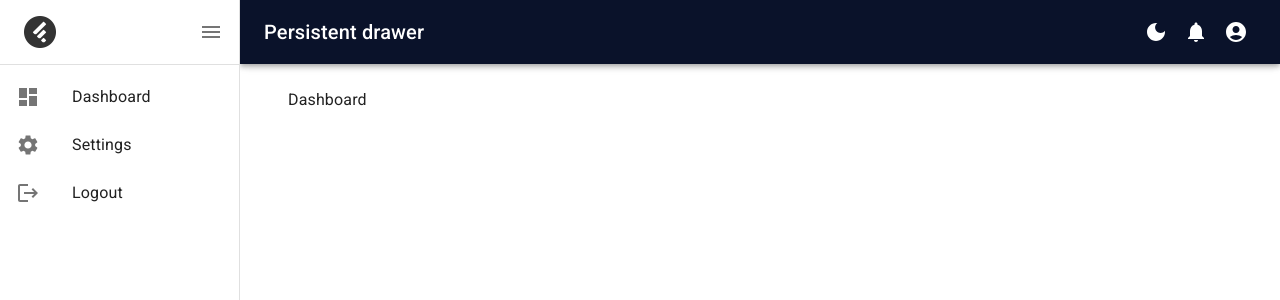
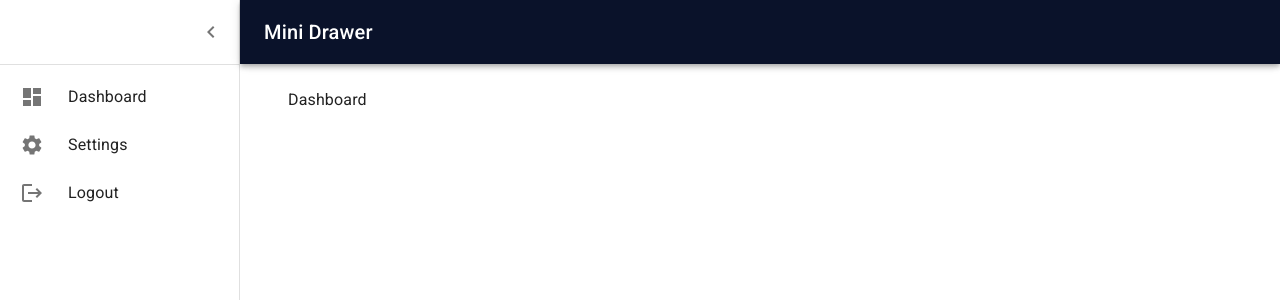
Before and after one commit to krish4693/mui-nextjs-template, a Next.js app: page /dashboard in a window 1280 px wide. Shown: the top 300 px of the page. Built offline with nearby package versions, Linux system fonts and the light colour scheme; what @mui/material-nextjs would draw is missing.

Commit message:
feat: minidrawer complete

```diff
--- a/src/components/Drawer/Drawer.tsx
+++ b/src/components/Drawer/Drawer.tsx
@@ -1,68 +1,173 @@
-"use client";
-import * as React from "react";
-import { styled } from "@mui/material/styles";
-import Box from "@mui/material/Box";
-import CssBaseline from "@mui/material/CssBaseline";
-import MuiAppBar, { AppBarProps as MuiAppBarProps } from "@mui/material/AppBar";
-import TopBar from "../Topbar/Topbar";
-import SideDrawer from "../Sidebar/Sidebar";
-import { DrawerHeader, Main } from "@/styles/customThemes";
+"use client"
+import React from 'react';
+import { styled, useTheme, Theme, CSSObject } from '@mui/material/styles';
+import Box from '@mui/material/Box';
+import MuiDrawer from '@mui/material/Drawer';
+import MuiAppBar, { AppBarProps as MuiAppBarProps } from '@mui/material/AppBar';
+import Toolbar from '@mui/material/Toolbar';
+import List from '@mui/material/List';
+import Typography from '@mui/material/Typography';
+import Divider from '@mui/material/Divider';
+import IconButton from '@mui/material/IconButton';
+import ChevronLeftIcon from '@mui/icons-material/ChevronLeft';
+import ChevronRightIcon from '@mui/icons-material/ChevronRight';
+import MenuIcon from '@mui/icons-material/Menu';
+import ListItem from '@mui/material/ListItem';
+import ListItemButton from '@mui/material/ListItemButton';
+import ListItemIcon from '@mui/material/ListItemIcon';
+import ListItemText from '@mui/material/ListItemText';
+import { Dashboard, Settings, Logout } from '@mui/icons-material';
+import { useRouter } from 'next/navigation'; // Next.js router for navigation
 
 const drawerWidth = 240;
+
+const openedMixin = (theme: Theme): CSSObject => ({
+  width: drawerWidth,
+  transition: theme.transitions.create('width', {
+    easing: theme.transitions.easing.sharp,
+    duration: theme.transitions.duration.enteringScreen,
+  }),
+  overflowX: 'hidden',
+});
+
+const closedMixin = (theme: Theme): CSSObject => ({
+  transition: theme.transitions.create('width', {
+    easing: theme.transitions.easing.sharp,
+    duration: theme.transitions.duration.leavingScreen,
+  }),
+  overflowX: 'hidden',
+  width: `calc(${theme.spacing(7)} + 1px)`,
+  [theme.breakpoints.up('sm')]: {
+    width: `calc(${theme.spacing(8)} + 1px)`,
+  },
+});
+
+const DrawerHeader = styled('div')(({ theme }) => ({
+  display: 'flex',
+  alignItems: 'center',
+  justifyContent: 'flex-end',
+  padding: theme.spacing(0, 1),
+  ...theme.mixins.toolbar,
+}));
 
 interface AppBarProps extends MuiAppBarProps {
   open?: boolean;
 }
-// eslint-disable-next-line @typescript-eslint/no-unused-vars
+
 const AppBar = styled(MuiAppBar, {
-  shouldForwardProp: (prop) => prop !== "open",
-})<AppBarProps>(({ theme }) => ({
-  transition: theme.transitions.create(["margin", "width"], {
+  shouldForwardProp: (prop) => prop !== 'open',
+})<AppBarProps>(({ theme, open }) => ({
+  zIndex: theme.zIndex.drawer + 1,
+  transition: theme.transitions.create(['width', 'margin'], {
     easing: theme.transitions.easing.sharp,
     duration: theme.transitions.duration.leavingScreen,
   }),
-  variants: [
-    {
-      props: ({ open }) => open,
-      style: {
-        width: `calc(100% - ${drawerWidth}px)`,
-        marginLeft: `${drawerWidth}px`,
-        transition: theme.transitions.create(["margin", "width"], {
-          easing: theme.transitions.easing.easeOut,
-          duration: theme.transitions.duration.enteringScreen,
-        }),
-      },
-    },
-  ],
+  ...(open && {
+    marginLeft: drawerWidth,
+    width: `calc(100% - ${drawerWidth}px)`,
+    transition: theme.transitions.create(['width', 'margin'], {
+      easing: theme.transitions.easing.sharp,
+      duration: theme.transitions.duration.enteringScreen,
+    }),
+  }),
 }));
 
-export default function PersistentDrawerLeft({
-  children,
-}: React.PropsWithChildren) {
+const Drawer = styled(MuiDrawer, { shouldForwardProp: (prop) => prop !== 'open' })(
+  ({ theme, open }) => ({
+    width: drawerWidth,
+    flexShrink: 0,
+    whiteSpace: 'nowrap',
+    boxSizing: 'border-box',
+    ...(open && {
+      ...openedMixin(theme),
+      '& .MuiDrawer-paper': openedMixin(theme),
+    }),
+    ...(!open && {
+      ...closedMixin(theme),
+      '& .MuiDrawer-paper': closedMixin(theme),
+    }),
+  }),
+);
+
+interface MiniDrawerProps {
+  children: React.ReactNode;
+}
+
+const MiniDrawer: React.FC<MiniDrawerProps> = ({ children }) => {
+  const theme = useTheme();
   const [open, setOpen] = React.useState(true);
+  const router = useRouter();
 
-  const handleDrawerOpen = () => {
-    setOpen(true);
+  const toggleDrawer = () => {
+    setOpen(!open);
   };
 
-  const handleDrawerClose = () => {
-    setOpen(false);
-  };
+  const drawerItems = [
+    { text: 'Dashboard', icon: <Dashboard />, path: '/dashboard' },
+    { text: 'Settings', icon: <Settings />, path: '/dashboard/settings' },
+    { text: 'Logout', icon: <Logout />, path: '/login' },
+  ];
 
   return (
-    <Box sx={{ display: "flex" }}>
-      <CssBaseline />
-      <TopBar open={open} handleDrawerOpen={handleDrawerOpen} />
-      <SideDrawer
-        drawerWidth={drawerWidth}
-        open={open}
-        handleDrawerClose={handleDrawerClose}
-      />
-      <Main open={open}>
+    <Box sx={{ display: 'flex' }}>
+      <AppBar position="fixed" open={open}>
+        <Toolbar>
+          <IconButton
+            color="inherit"
+            aria-label="open drawer"
+            onClick={toggleDrawer}
+            edge="start"
+            sx={{
+              marginRight: 5,
+              ...(open && { display: 'none' }),
+            }}
+          >
+            <MenuIcon />
+          </IconButton>
+          <Typography variant="h6" noWrap component="div">
+            Mini Drawer
+          </Typography>
+        </Toolbar>
+      </AppBar>
+      <Drawer variant="permanent" open={open}>
+        <DrawerHeader>
+          <IconButton onClick={toggleDrawer}>
+            {theme.direction === 'rtl' ? <ChevronRightIcon /> : <ChevronLeftIcon />}
+          </IconButton>
+        </DrawerHeader>
+        <Divider />
+        <List>
+          {drawerItems.map((item, index) => (
+            <ListItem key={index} disablePadding sx={{ display: 'block' }}>
+              <ListItemButton
+                sx={{
+                  minHeight: 48,
+                  justifyContent: open ? 'initial' : 'center',
+                  px: 2.5,
+                }}
+                onClick={() => router.push(item.path)}
+              >
+                <ListItemIcon
+                  sx={{
+                    minWidth: 0,
+                    mr: open ? 3 : 'auto',
+                    justifyContent: 'center',
+                  }}
+                >
+                  {item.icon}
+                </ListItemIcon>
+                {open && <ListItemText primary={item.text} />}
+              </ListItemButton>
+            </ListItem>
+          ))}
+        </List>
+      </Drawer>
+      <Box component="main" sx={{ flexGrow: 1, p: 3 }}>
         <DrawerHeader />
         {children}
-        {/* Added this line to render the dynamic `children` passed to the component. */}
-      </Main>
+      </Box>
     </Box>
   );
-}
+};
+
+export default MiniDrawer;
```
